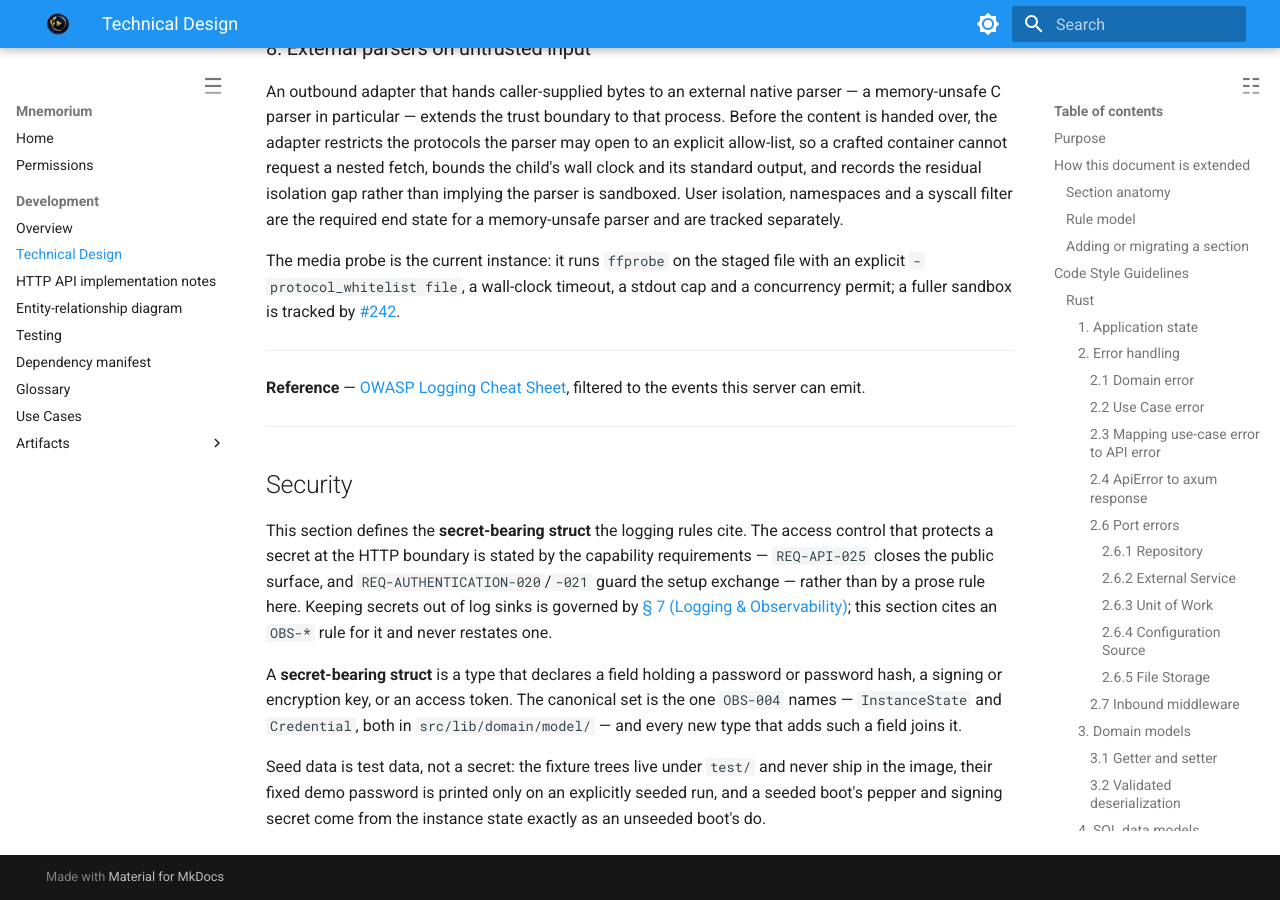
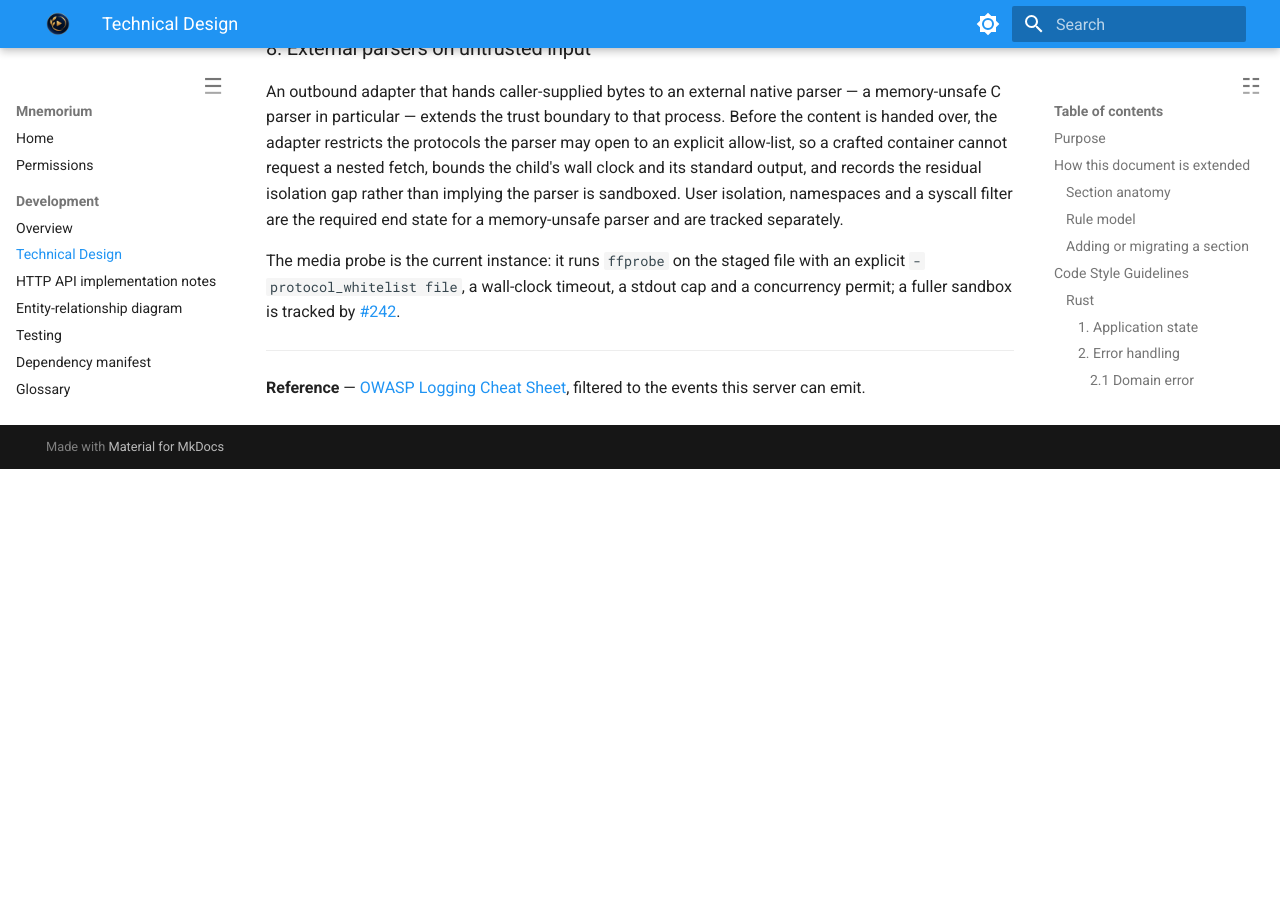
Before and after one commit to Mnemorium/mnemorium, an MkDocs documentation site: the page built from docs/development/TechnicalDesign.md, in a window 1280 px wide and 900 px high, scrolled down 93953 px. Built offline with MkDocs 1.6.1 and Material for MkDocs 9.7.7, drawn with Linux system fonts in a browser that asks for light colours; after the commit the page ends 94422 px from its top, so only the background shows below that.

Commit message:
docs: remove the security section from the technical design

```diff
--- a/docs/development/TechnicalDesign.md
+++ b/docs/development/TechnicalDesign.md
@@ -3048,21 +3048,3 @@ The media probe is the current instance: it runs `ffprobe` on the staged file wi
 
 **Reference** — [OWASP Logging Cheat Sheet](https://cheatsheetseries.owasp.org/cheatsheets/Logging_Cheat_Sheet.html),
 filtered to the events this server can emit.
-
----
-
-## Security
-
-This section defines the **secret-bearing struct** the logging rules cite. The access control that protects a secret at
-the HTTP boundary is stated by the capability requirements — `REQ-API-025` closes the public surface, and
-`REQ-AUTHENTICATION-020`/`-021` guard the setup exchange — rather than by a prose rule here. Keeping secrets out of log
-sinks is governed by [§ 7 (Logging & Observability)](#logging--observability); this section cites an `OBS-*` rule for it
-and never restates one.
-
-A **secret-bearing struct** is a type that declares a field holding a password or password hash, a signing or encryption
-key, or an access token. The canonical set is the one `OBS-004` names — `InstanceState` and `Credential`, both in
-`src/lib/domain/model/` — and every new type that adds such a field joins it.
-
-Seed data is test data, not a secret: the fixture trees live under `test/` and never ship in the image, their fixed demo
-password is printed only on an explicitly seeded run, and a seeded boot's pepper and signing secret come from the
-instance state exactly as an unseeded boot's do.
```
Also changed, not shown: AGENTS.md (+3 -3 lines).
